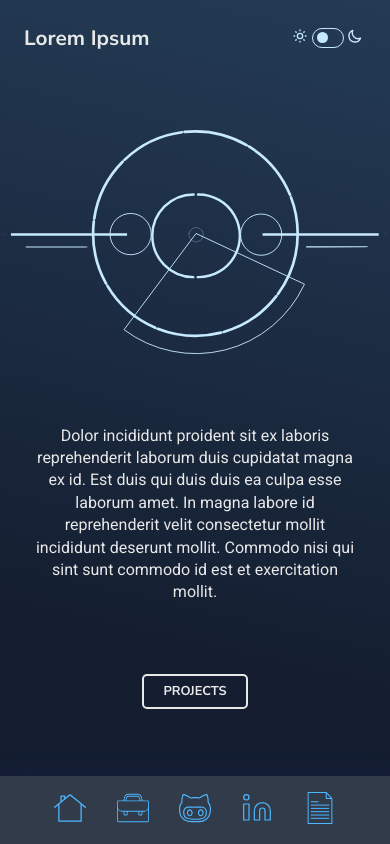
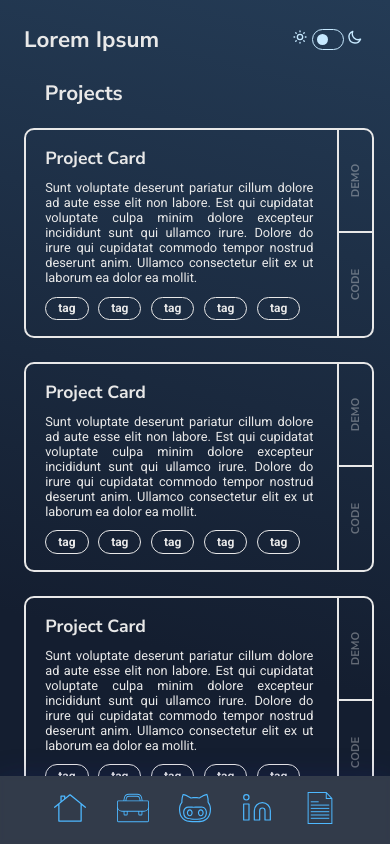
Before and after one commit to EnriOv/portfolio2.0, a React (Create React App) app in the folder 2. Application/: page / in a window 390 px wide. Built offline with nearby package versions, Linux system fonts and the light colour scheme.

Commit message:
Added component to display all project cards.

```diff
--- a/2. Application/src/components/PhoneView/PhoneView.js
+++ b/2. Application/src/components/PhoneView/PhoneView.js
@@ -1,5 +1,6 @@
-import BotNav from "../BotNav/BotNav";
-import TopNav from "../TopNav/TopNav";
+import BotNav from '../BotNav/BotNav';
+import TopNav from '../TopNav/TopNav';
+import ProjectsComp from '../ProjectsComp/ProjectsComp';
 import WelcomeComp from "../WelcomeComp/WelcomeComp";
 
 import './PhoneView.css';
@@ -8,7 +9,8 @@ const PhoneView = () => {
     return (
         <div className='phone-view'>
             <TopNav className='topnav-cont'/>
-            <WelcomeComp className='welcome-cont'/>
+            {/* <WelcomeComp className='welcome-cont'/> */}
+            <ProjectsComp />
             <BotNav className='botnav-cont'/>
         </div>
     )
--- a/2. Application/src/components/ProjectCard/ProjectCard.css
+++ b/2. Application/src/components/ProjectCard/ProjectCard.css
@@ -86,3 +86,69 @@
   border-radius: 100px;
   padding: 0.3em 1em;
 }
+
+@media only screen and (max-width: 281px) {
+  .project-card {
+    grid-template-columns: 90% 10%;
+  }
+
+  .but {
+    font-size: 0.5rem;
+  }
+
+  .project-title {
+    font-size: 1rem;
+  }
+
+  .abstract {
+    font-size: 0.7rem;
+  }
+
+  .tags-section {
+    font-size: 0.65rem;
+  }
+}
+
+@media only screen and (min-width: 281px) and (max-width: 320px) {
+  .project-card {
+    grid-template-columns: 90% 10%;
+  }
+
+  .but {
+    font-size: 0.6rem;
+  }
+
+  .project-title {
+    font-size: 1rem;
+  }
+
+  .abstract {
+    font-size: 0.7rem;
+  }
+
+  .tags-section {
+    font-size: 0.65rem;
+  }
+}
+
+@media only screen and (min-width: 321px) and (max-width: 412px) {
+  .project-card {
+    grid-template-columns: 90% 10%;
+  }
+
+  .but {
+    font-size: 0.7rem;
+  }
+
+  .project-title {
+    font-size: 1.1rem;
+  }
+
+  .abstract {
+    font-size: 0.8rem;
+  }
+
+  .tags-section {
+    font-size: 0.75rem;
+  }
+}
--- /dev/null
+++ b/2. Application/src/components/ProjectsComp/ProjectsComp.css
@@ -0,0 +1,42 @@
+/* width */
+::-webkit-scrollbar {
+  width: 5px;
+}
+
+/* Track */
+::-webkit-scrollbar-track {
+  background: transparent;
+}
+
+/* Handle */
+::-webkit-scrollbar-thumb {
+  background: #888;
+  border-radius: 10px;
+}
+
+/* Handle on hover */
+::-webkit-scrollbar-thumb:hover {
+  background: #555;
+}
+
+.projects-view {
+  margin: 0 0 0 1.5em;
+  padding-right: 1em;
+  overflow-y: scroll;
+  overflow-x: hidden;
+}
+
+.projects-title {
+  color: var(--main-color);
+  font-size: 1.3rem;
+  font-weight: bold;
+  font-family: "Nunito Sans", "Roboto", Arial, Helvetica, sans-serif;
+  margin-bottom: 1em;
+  padding-left: 1em;
+}
+
+.projects-container {
+  display: flex;
+  flex-direction: column;
+  gap: 1.5em;
+}
--- /dev/null
+++ b/2. Application/src/components/ProjectsComp/ProjectsComp.js
@@ -0,0 +1,25 @@
+import ProjectCard from '../ProjectCard/ProjectCard';
+
+import './ProjectsComp.css';
+
+const ProjectsComp = () => {
+    const projects = [
+        {title: 'Project 1',
+        description: 'Lorem ipsum indiunt.',
+        abstract:'Lorem ipsum',
+        tags:['tag', 'tag', 'tag']},
+    ];
+
+    return (
+        <div className='projects-view'>
+            <h2 className='projects-title'>Projects</h2>
+            <div className='projects-container'>
+                <ProjectCard />
+                <ProjectCard />
+                <ProjectCard />
+            </div>
+        </div>
+    )
+}
+
+export default ProjectsComp;
--- a/2. Application/src/components/TopNav/TopNav.css
+++ b/2. Application/src/components/TopNav/TopNav.css
@@ -14,7 +14,7 @@
 .site-name {
   margin: 0;
   color: var(--main-color);
-  font-size: 1.3rem;
+  font-size: 1.4rem;
   font-family: "Nunito Sans", "Roboto", Arial, Helvetica, sans-serif;
   font-weight: bold;
 }
```
